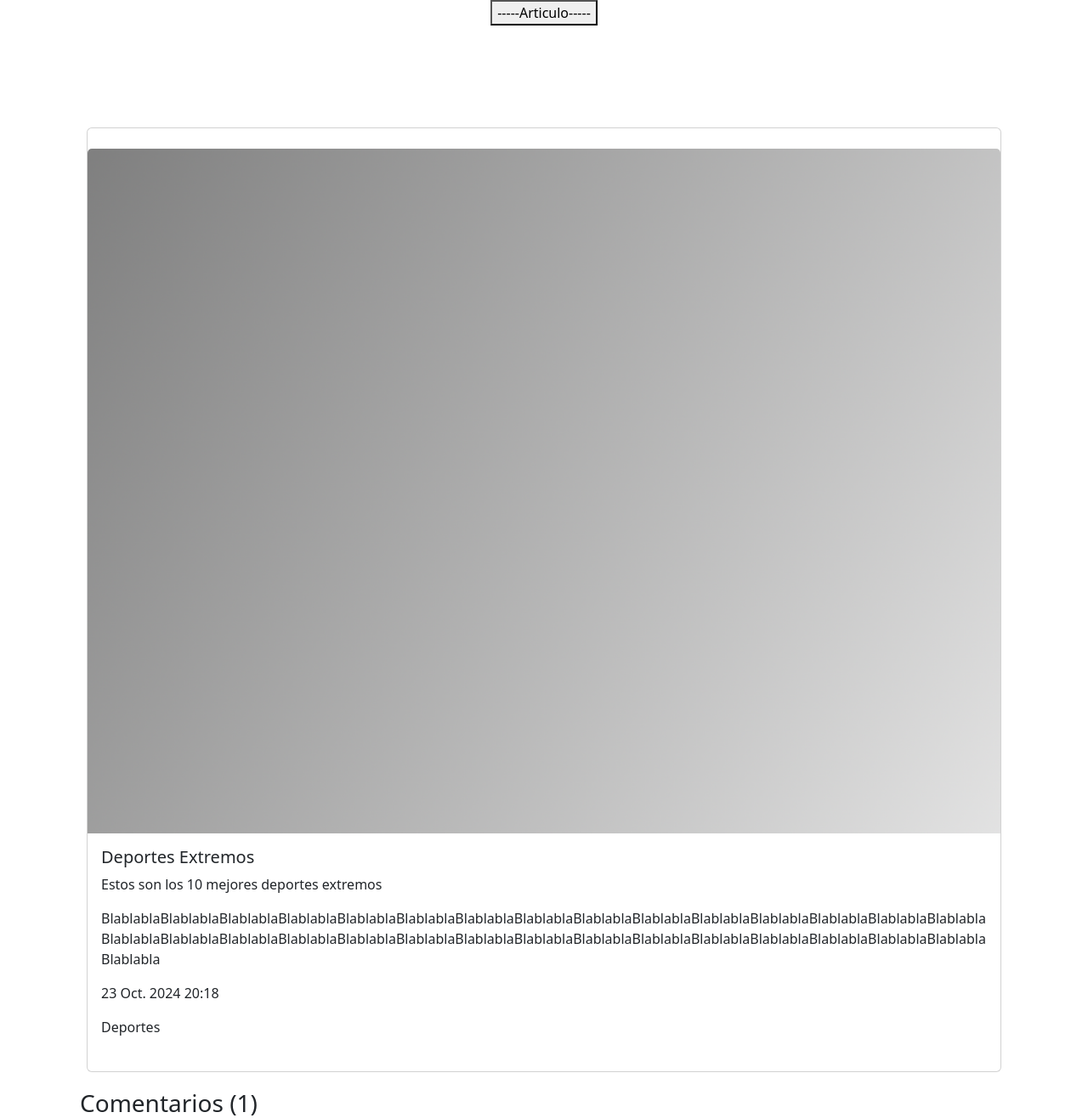
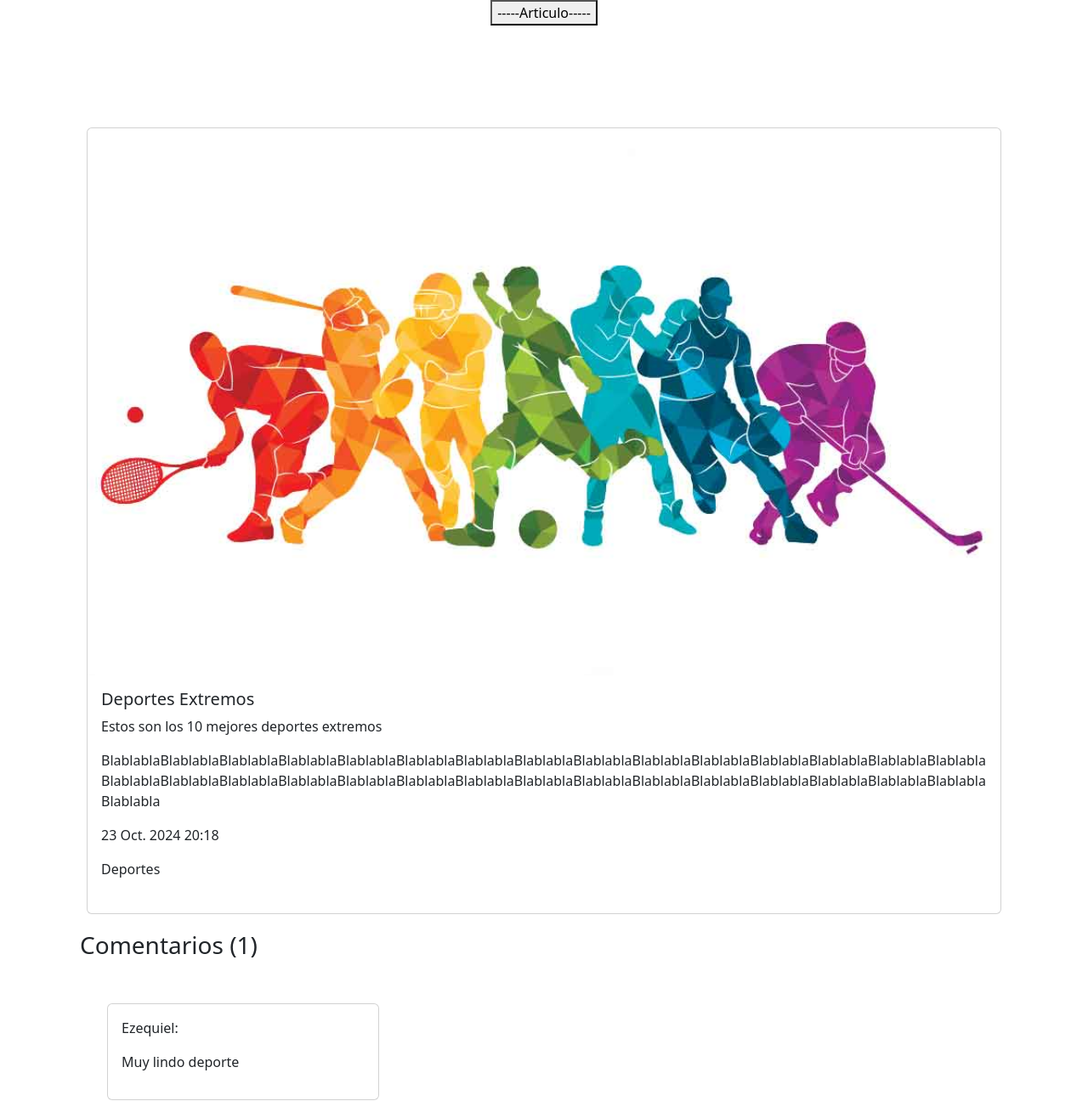
Before and after one commit to Gerar22021/Proyecto_final, a Django app: page /articulos/articulo_individual/3 in a window 1280 px wide. Shown: the part 56-1372 px from the top of the page at 85% size. After the commit the page ends 1351 px from the top, so only its background shows below. Run offline with Django 5.2, Linux system fonts and the light colour scheme; data comes from the database, SQL or seed files in the repository; both versions use the stored data as it was after the commit.

Commit message:
arreglado imagen articulo_individual

```diff
--- a/blog/templates/articulos/articulo_individual.html
+++ b/blog/templates/articulos/articulo_individual.html
@@ -6,7 +6,7 @@
     <div class="card" style="width: auto;">
         <br>
             {% if articulo.imagen %}
-            <img src="{% static 'post_default.png' %}" class="card-img-top" alt="...">
+            <img src="{{articulo.imagen.url}}" class="card-img-top" alt="...">
             {% else %}
             <img src="{% static 'post_default.png' %}" class="card-img-top" alt="...">
             {% endif %}
```
Also changed, not shown: blog/blog/db.sqlite3, blog/media/media/deportes.jpg (added).
